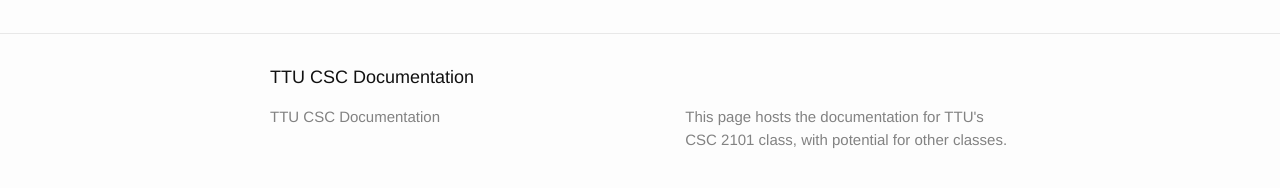
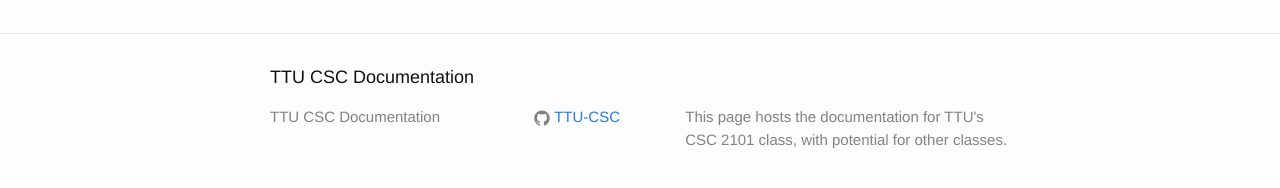
Before and after one commit to TTU-CSC/ttu-csc.github.com, a Jekyll site: the page built from about.md, in a window 1280 px wide. Shown: the part 215-403 px from the top of the page. Built offline with Jekyll 4.4.1, drawn with Linux system fonts in a browser that asks for light colours.

Commit message:
Update _config.yml

```diff
--- a/_config.yml
+++ b/_config.yml
@@ -7,7 +7,7 @@ description: > # this means to ignore newlines until "baseurl:"
 baseurl: "" # the subpath of your site, e.g. /blog/
 url: "http://ttu-csc.github.io/" # the base hostname & protocol for your site
 twitter_username:
-github_username:
+github_username:  TTU-CSC
 
 # Build settings
 markdown: kramdown
```
